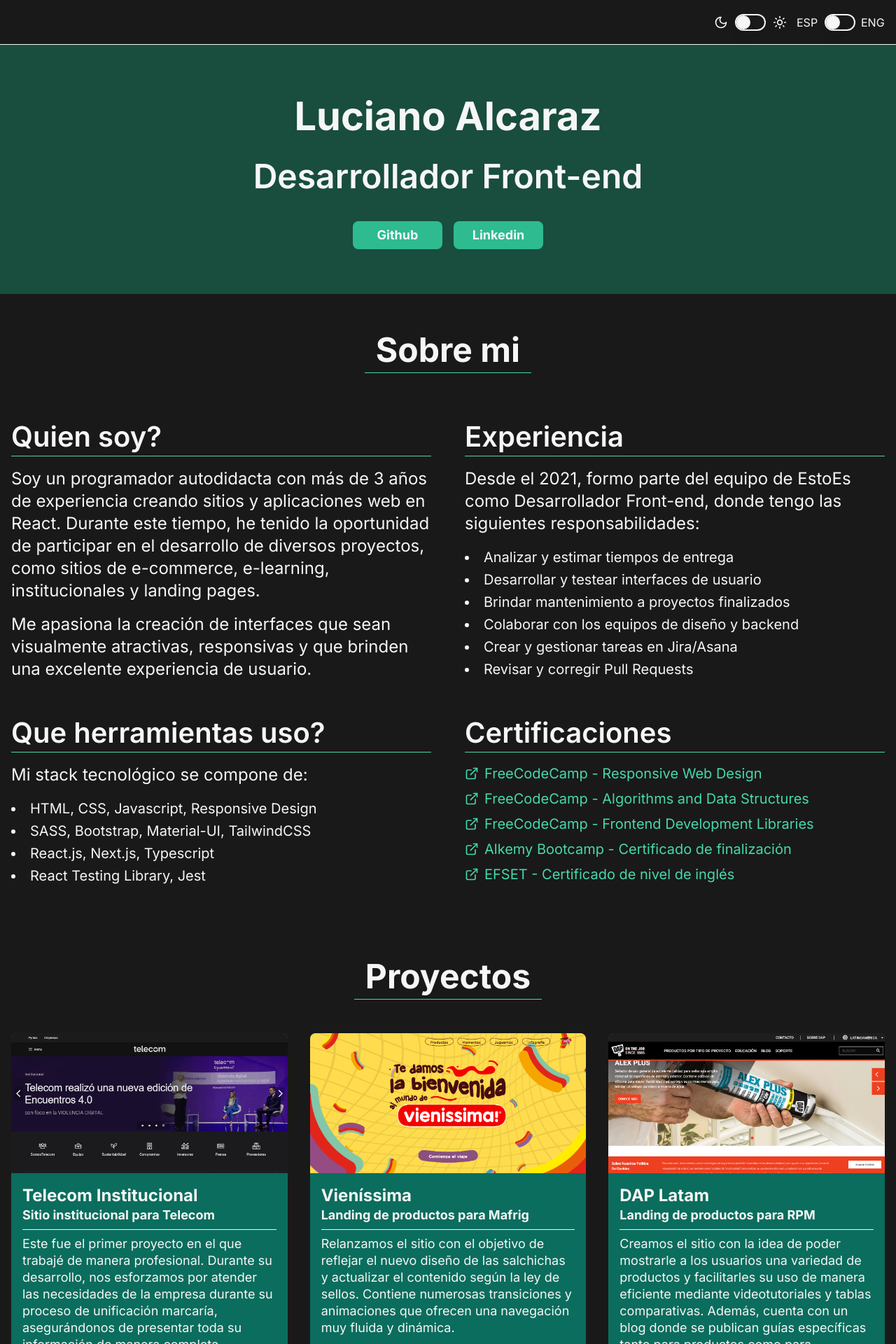
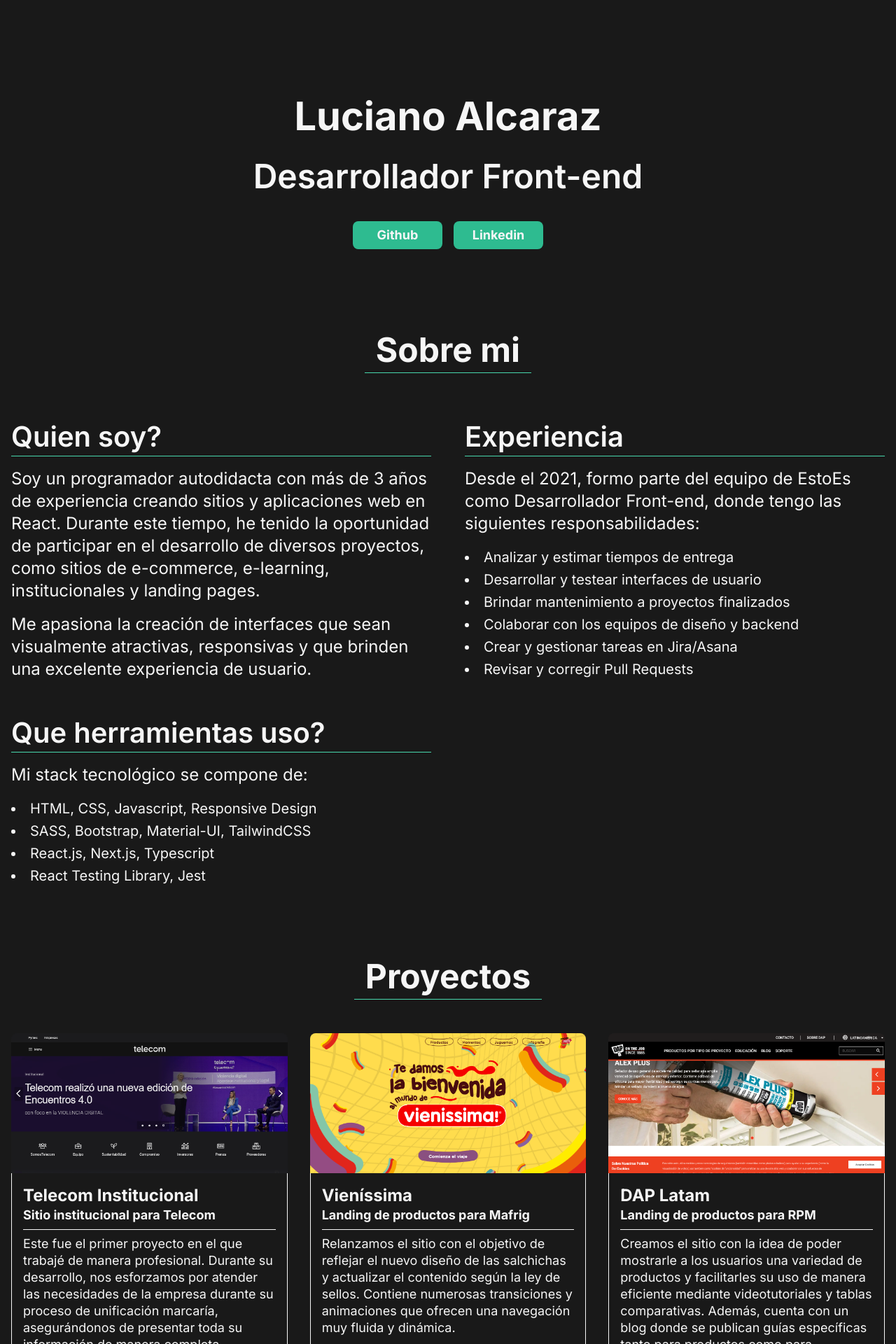
Before and after one commit to maple146/portfolio, a Next.js app: page / in a window 1280 px wide. Shown: the top 1920 px of the page at 70% size. Built offline with nearby package versions, Linux system fonts and the light colour scheme.

Commit message:
Disable unused components, Delete background colors

```diff
--- a/src/app/_home/contact.tsx
+++ b/src/app/_home/contact.tsx
@@ -5,7 +5,7 @@ import { ContactTypes } from "@/types/contact.types";
 
 export default function Contact({ title, text, buttons }: ContactTypes) {
   return (
-    <div className="bg-main-900 h-screen lg:h-[480px]">
+    <div className="h-screen lg:h-[480px]">
       <div className="container flex flex-col items-center justify-center h-full text-center">
         <Title text={title} />
         <div className="my-4 lg:my-8 max-w-[700px]">
--- a/src/app/_home/header.tsx
+++ b/src/app/_home/header.tsx
@@ -3,7 +3,7 @@ import { HeaderTypes } from "@/types/header.types";
 
 export default function Header({ title, subtitle, buttons }: HeaderTypes) {
   return (
-    <div className="bg-main-900 h-screen lg:h-auto pb-16 pt-[128px]">
+    <div className="h-screen lg:h-auto pb-16 pt-[128px]">
       <div className="container flex flex-col items-center justify-center h-full text-center">
         <p className="text-xl lg:text-xl-4 mb-4 font-bold">{title}</p>
         <p className="text-lg lg:text-xl-3 mb-8 font-semibold">{subtitle}</p>
--- a/src/app/layout.tsx
+++ b/src/app/layout.tsx
@@ -27,7 +27,7 @@ export default function RootLayout({
           fontSans.variable
         )}
       >
-        <Navbar />
+        {/* <Navbar /> */}
         {children}
       </body>
     </html>
--- a/src/components/card.tsx
+++ b/src/components/card.tsx
@@ -25,7 +25,7 @@ const Card = ({
 
   return (
     // Agregar 'shadow' cuando se implemente el light mode
-    <div className="bg-main-700 rounded-lg overflow-hidden h-full flex flex-col max-w-[396px] justify-self-center">
+    <div className="rounded-lg overflow-hidden h-full flex flex-col max-w-[396px] justify-self-center border-b border-white">
       <div className="relative min-h-[200px] w-full">
         <Image
           fill
@@ -34,7 +34,7 @@ const Card = ({
           className="object-cover object-top"
         />
       </div>
-      <div className="p-4 flex flex-col justify-between h-full">
+      <div className="p-4 flex flex-col justify-between h-full border-l border-r border-white">
         <div className="">
           <h5 className="text-lg font-bold text-white">{title}</h5>
           <h6 className="text-sm font-bold text-white">{subtitle}</h6>
--- a/src/components/ui/alert.tsx
+++ b/src/components/ui/alert.tsx
@@ -5,11 +5,11 @@ import { cn } from "@/lib/utils";
 // [&>svg~*]:pl-7 [&>svg+div]:translate-y-[-3px] [&>svg]:absolute [&>svg]:left-4 [&>svg]:top-4 [&>svg]:text-slate-950 dark:border-slate-800 dark:[&>svg]:text-slate-50
 
 const alertVariants = cva(
-  "relative w-full rounded-lg border border-main-500 p-4 lg:px-12 lg:py-8",
+  "relative w-full rounded-lg border border-white p-4 lg:px-12 lg:py-8",
   {
     variants: {
       variant: {
-        default: "bg-main-700 text-white",
+        default: "bg-black text-white",
       },
     },
     defaultVariants: {
--- a/src/data/home/about.ts
+++ b/src/data/home/about.ts
@@ -66,36 +66,6 @@ export const ABOUT_DATA = {
             ]
           },
         ]
-      },
-      {
-        title: 'Certificaciones',
-        paragraphs: [
-          {
-            links: [
-              {
-                text: 'FreeCodeCamp - Responsive Web Design',
-                externalUrl: 'https://www.freecodecamp.org/certification/lga-dev/responsive-web-design'
-              },
-              {
-                text: 'FreeCodeCamp - Algorithms and Data Structures',
-                externalUrl: 'https://www.freecodecamp.org/certification/lga-dev/javascript-algorithms-and-data-structures'
-              },
-              {
-                text: 'FreeCodeCamp - Frontend Development Libraries',
-                externalUrl: 'https://www.freecodecamp.org/certification/lga-dev/front-end-libraries'
-              },
-              {
-                text: 'Alkemy Bootcamp - Certificado de finalización',
-                externalUrl: 'https://drive.google.com/file/d/1Ye6URC3oWzy3rzMCE3eYVsNJ5hKeiiky/view'
-              },
-              {
-                text: 'EFSET - Certificado de nivel de inglés',
-                externalUrl: 'http://efset.org/cert/uKizB6'
-              },
-
-            ]
-          },
-        ]
       }
     ],
   },
```
